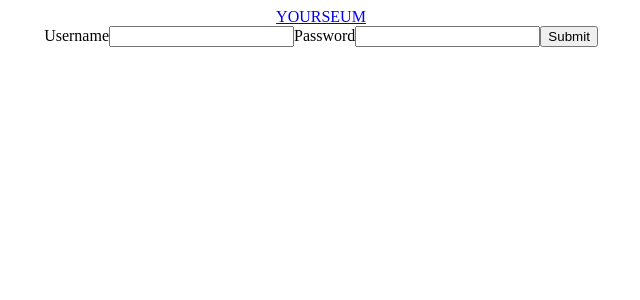
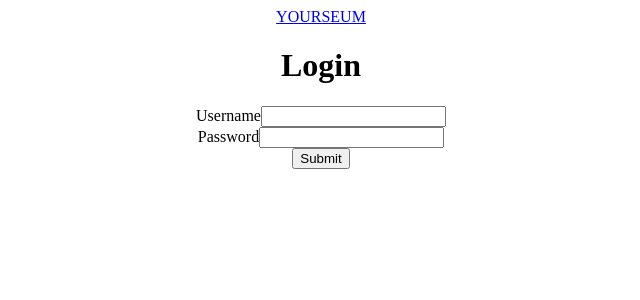
Before and after one commit to DanielYankiver/yourseum_frontend, a React (Create React App) app: page / in a window 1280 px wide. Shown: the top 300 px of the page, without its empty margins (319-959 px from the left). Built offline with nearby package versions, Linux system fonts and the light colour scheme; no server answers.

Commit message:
Update Login.js

```diff
--- a/src/components/Login.js
+++ b/src/components/Login.js
@@ -24,12 +24,20 @@ function Login({setCurrentUser, history}){
             setCurrentUser(user);
             history.push('/artwork')
          });
+    }
 
+    function toggleForm(e){
+        if (e.target.textContent === "Login"){
+            e.target.textContent = "Sign Up"
+        } else {
+            e.target.textContent = "Login"
+        }
     }
 
     return (
         <div>
             <form onSubmit={handleLogin}>
+                <h1 onClick={(e)=>toggleForm(e)}>Login</h1>
                 <label
                     htmlFor="username"
                     placeholder="Enter Username"
@@ -42,6 +50,7 @@ function Login({setCurrentUser, history}){
                     value = {username}
                     onChange={(e) => setUsername(e.target.value)}
                 />
+                <br></br>
                 <label
                     htmlFor="password"
                     placeholder="Enter Password"
@@ -54,6 +63,7 @@ function Login({setCurrentUser, history}){
                     value={password}
                     onChange={(e) => setPassword(e.target.value)}
                 />
+                <br></br>
                 <input type="submit" />
             </form>
         </div>
```
